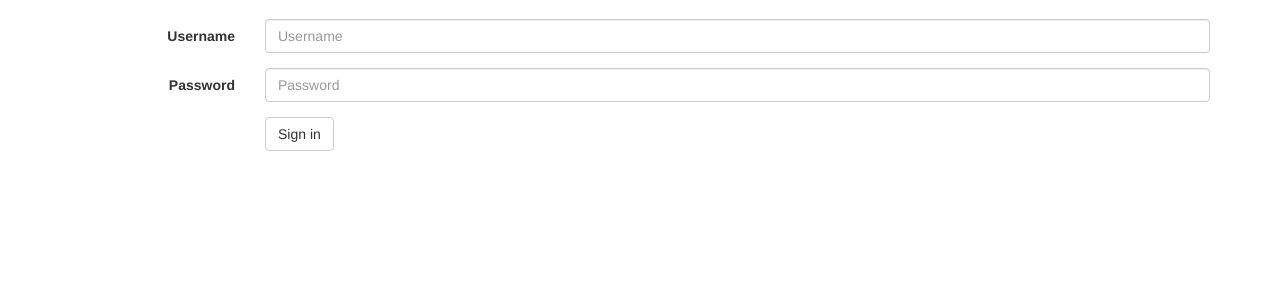
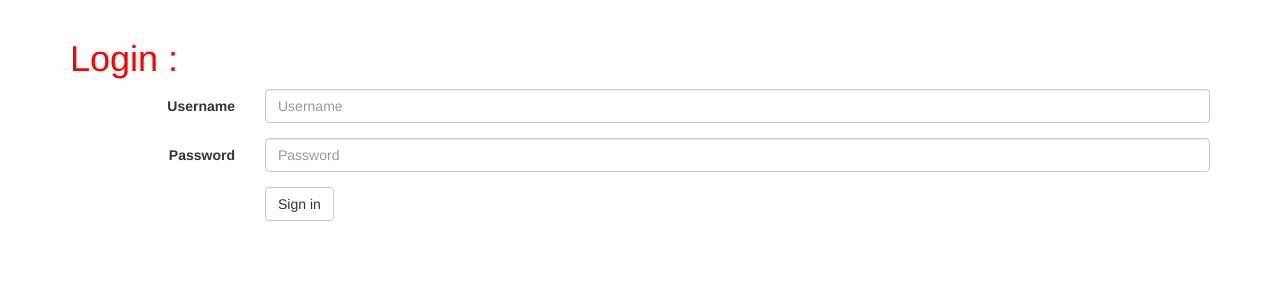
Before and after one commit to Ladislus/dut2_webserver_projet-flask, a Flask app: page /login/ in a window 1280 px wide. Shown: the part 51-351 px from the top of the page. Run offline with Flask 2, Linux system fonts and the light colour scheme; some libraries are stand-ins or nearby versions.

Commit message:
Ajout titre page login

```diff
--- a/tuto/templates/login.html
+++ b/tuto/templates/login.html
@@ -1,5 +1,6 @@
 {% extends "base.html" %}
 {% block main %}
+<h1>Login :</h1>
 <form class = "form-horizontal" role="form" method="POST" action="{{url_for('login') }}">
   {{ form.hidden_tag() }}
   <div class = "form-group">
```
